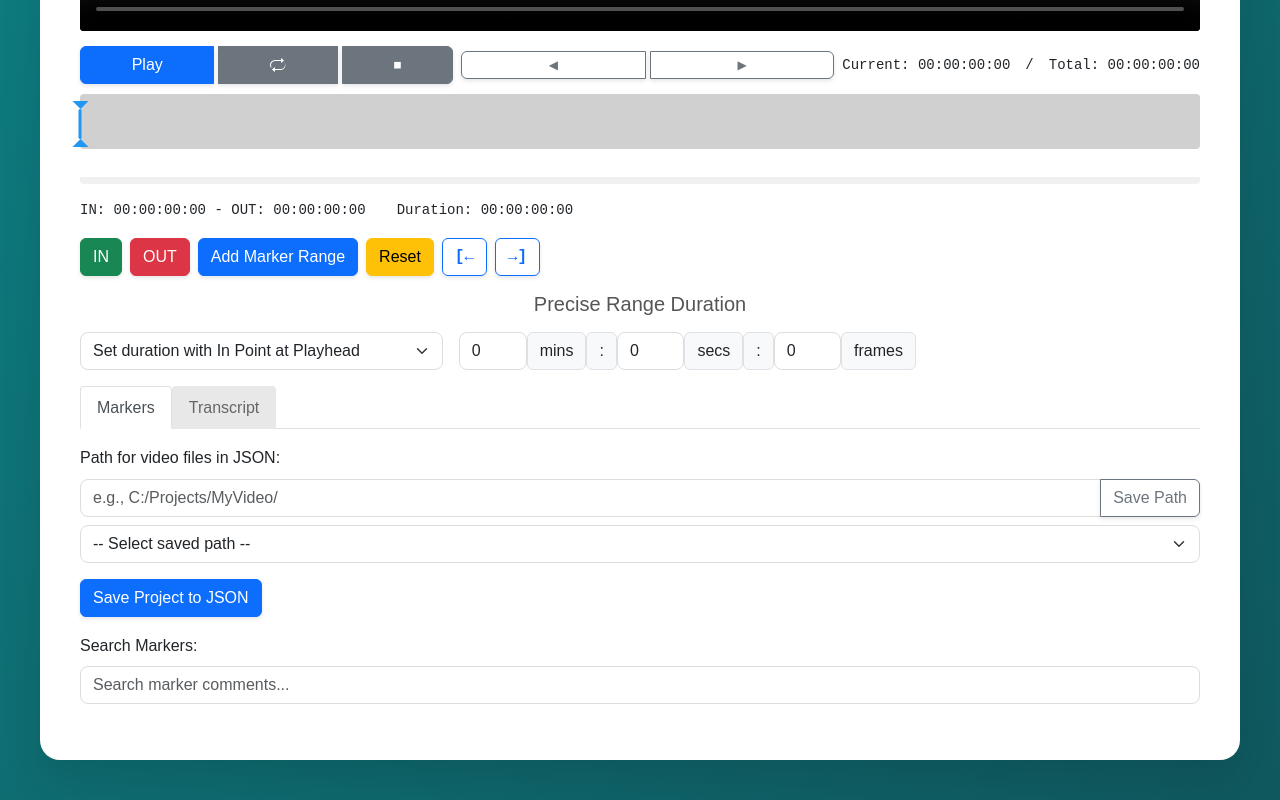
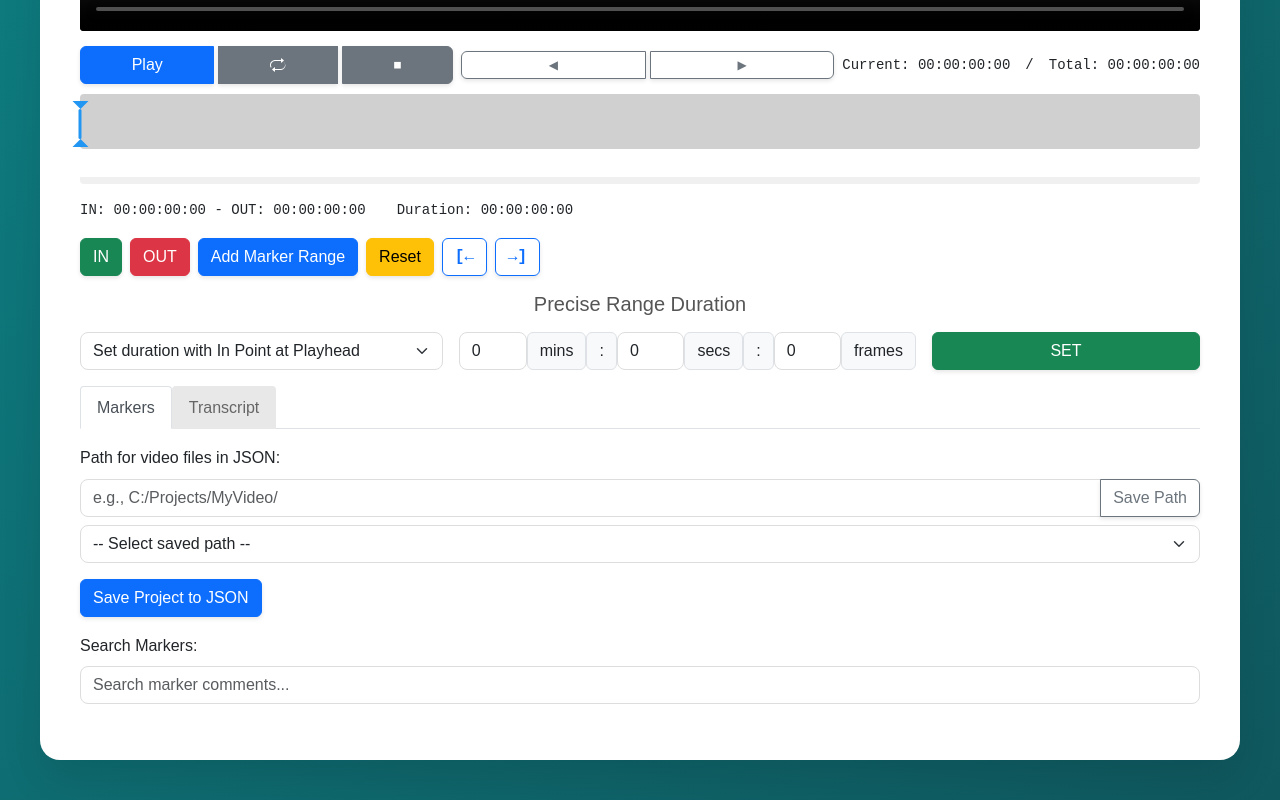
Before and after one commit to EDIUS-Editor/supercut-editor, a plain HTML site: page editor.html in a window 1280 px wide. Shown: the part 1023-1823 px from the top of the page. Drawn offline with nearby package versions, Linux system fonts and the light colour scheme; a script that the page names is missing.

Commit message:
Update editor.html

```diff
--- a/editor.html
+++ b/editor.html
@@ -194,6 +194,12 @@
                             </div>
                         </div>
                     </div>
+                    <!-- NEW: SET Button for Precise Range -->
+                    <div class="col-12 col-xl-3">
+                        <button id="set-precise-range" class="btn btn-success w-100" title="Apply the precise range duration to IN/OUT points">
+                            SET
+                        </button>
+                    </div>
                 </div>
 
                 <!-- Tabbed interface for markers and transcript -->
```
